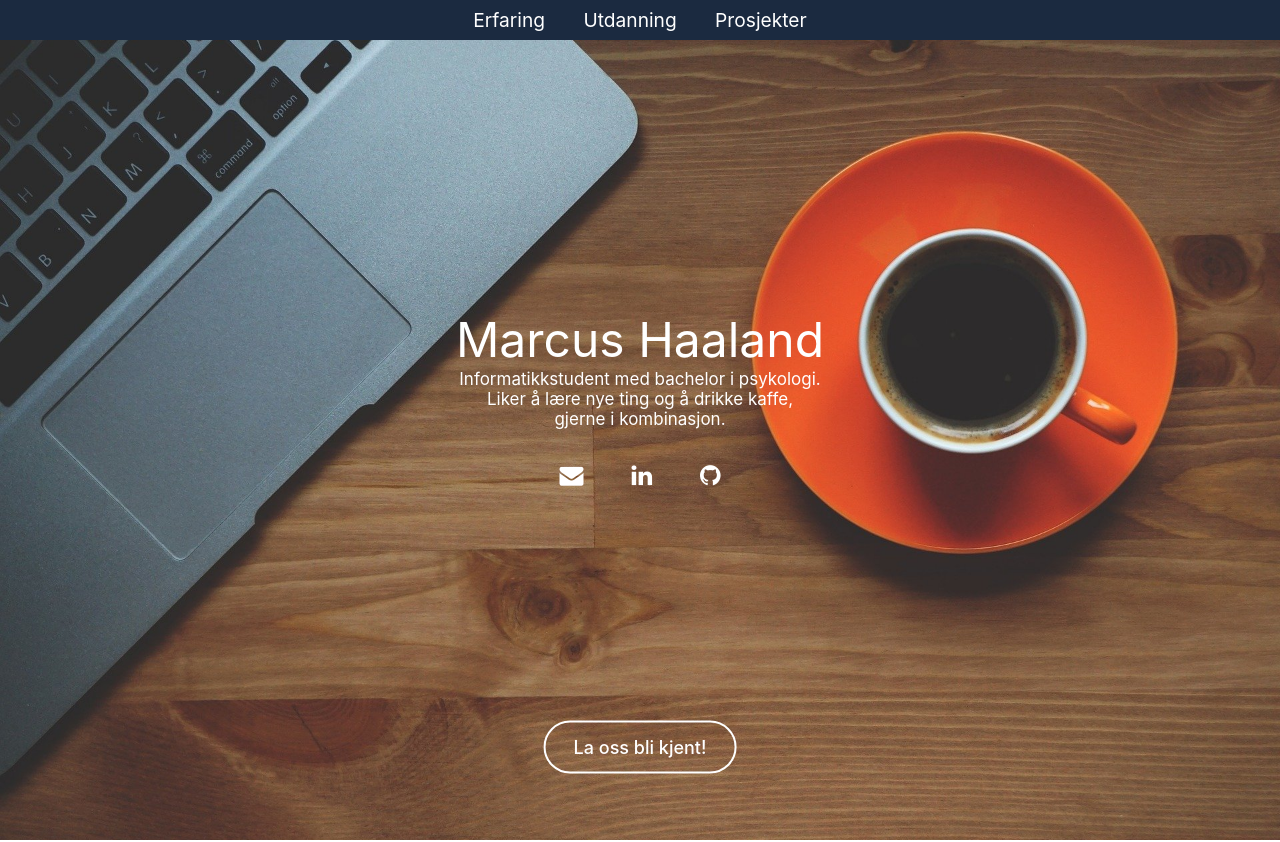
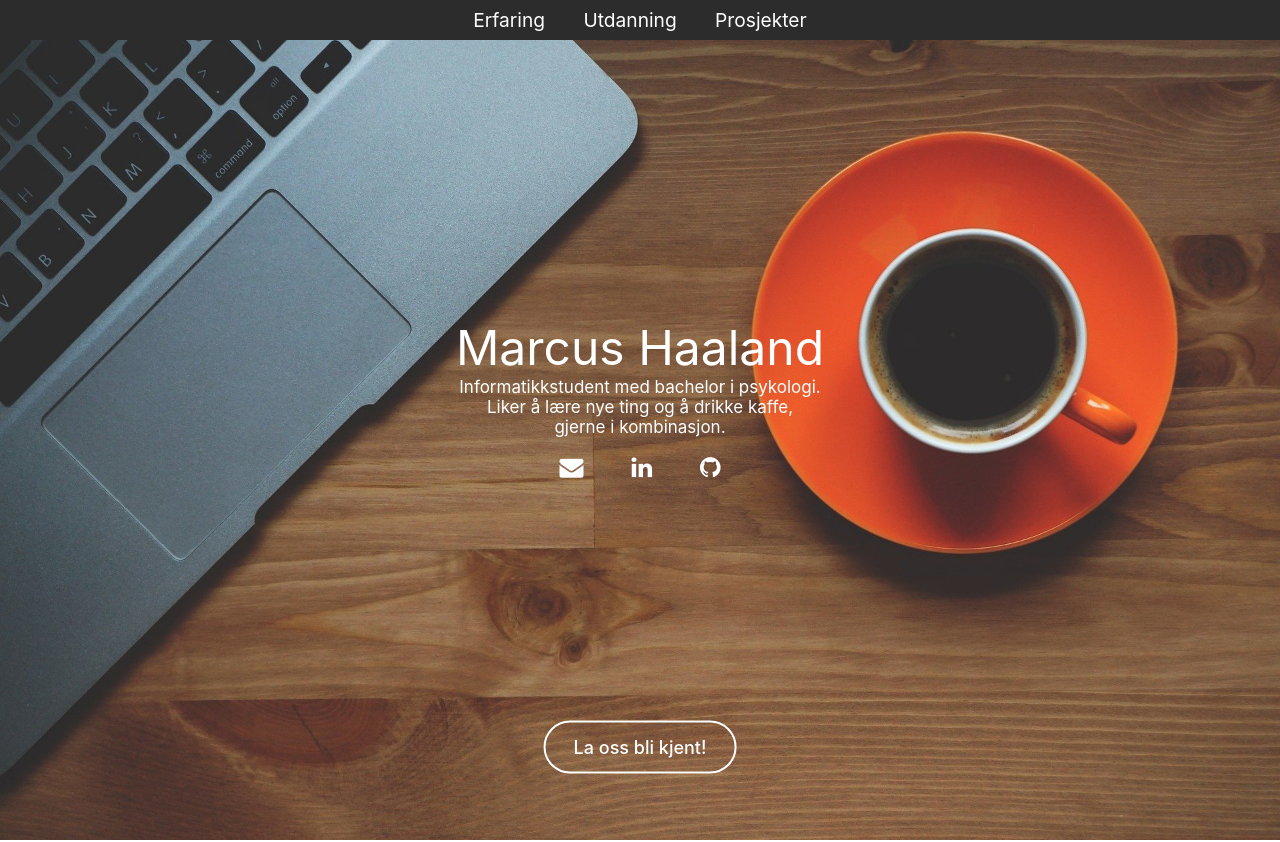
Before and after one commit to haalmarc/CV, a React (Create React App) app: page / in a window 1280 px wide. Shown: the top 842 px of the page. Built offline with nearby package versions, Linux system fonts and the light colour scheme.

Commit message:
Change from dark blue to light black header / footer

```diff
--- a/src/App.css
+++ b/src/App.css
@@ -89,7 +89,7 @@ a.anchor {
 
 .footer > .socialContainer {
   height: 100px;
-  background-color: #1b2a40;
+  background-color: rgb(44, 44, 44);
 }
 
 .aboutMeBox > .socialContainer {
@@ -113,7 +113,7 @@ a.anchor {
 
   .aboutMeBox > .socialContainer {
     position: relative;
-    margin-top: 2em;
+    margin-top: 1em;
     top: 0;
     left: 0;
     transform: none;
--- a/src/components/Header/index.css
+++ b/src/components/Header/index.css
@@ -1,7 +1,7 @@
 header {
   width: 100%;
   min-height: 40px;
-  background-color: #1b2a40;
+  background-color: rgb(44, 44, 44);
   color: white;
   display: flex;
   justify-content: center;
```
